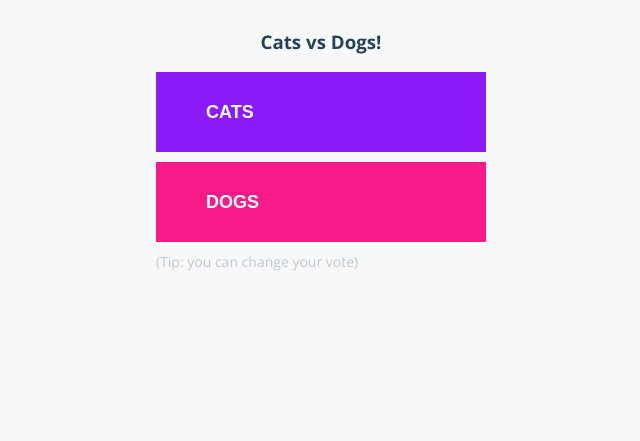
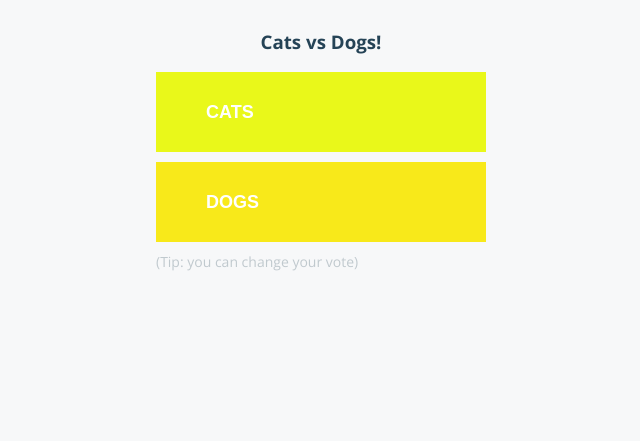
Before and after one commit to skjha619/vote, a Flask app: page / in a window 1280 px wide. Shown: the top 441 px of the page, without its empty margins (319-959 px from the left). Run offline with Flask 3, Linux system fonts and the light colour scheme; some libraries are stand-ins or nearby versions.

```diff
--- a/static/stylesheets/style.css
+++ b/static/stylesheets/style.css
@@ -28,11 +28,11 @@ button i{
 }
 
 button.a{
-  background-color: rgb(141, 26, 248);
+  background-color: rgb(233, 248, 26);
 }
 
 button.b{
-  background-color: #f81a89;
+  background-color: #f8e91a;
 }
 
 #tip{
```
